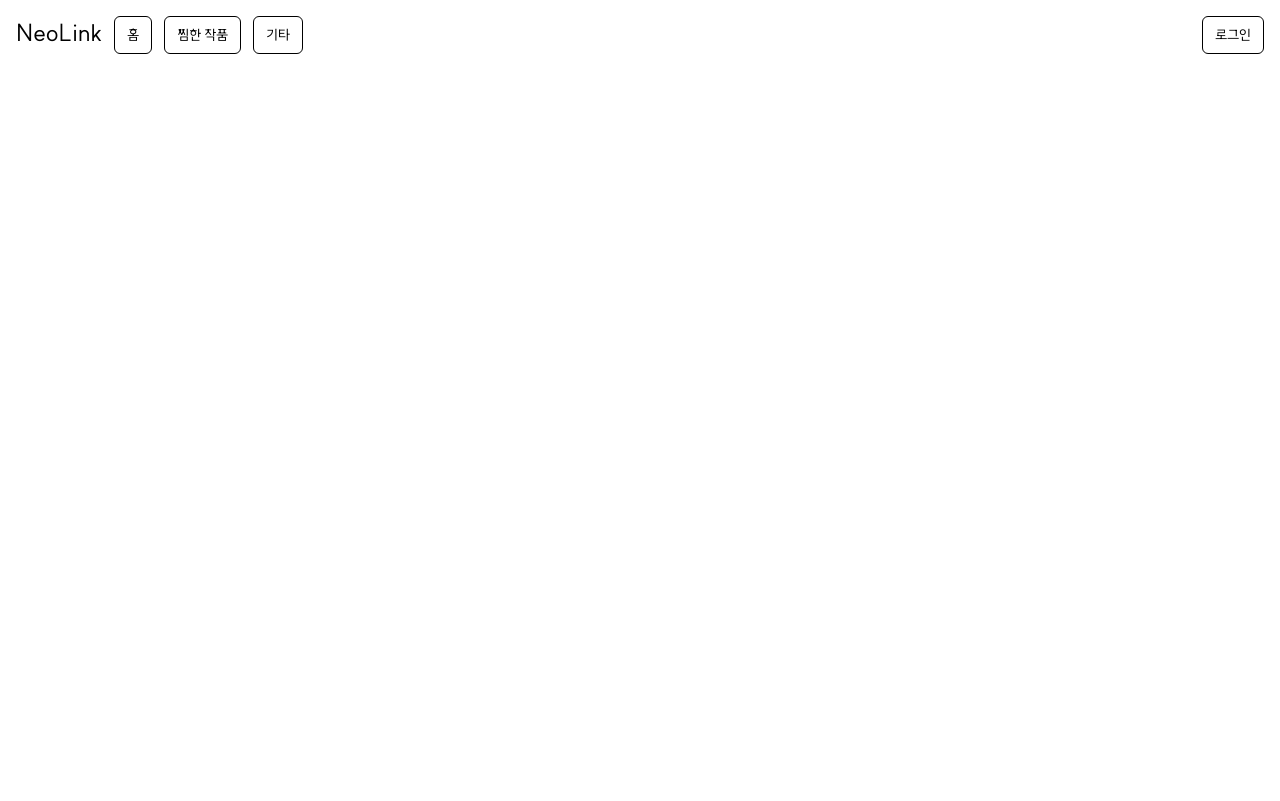
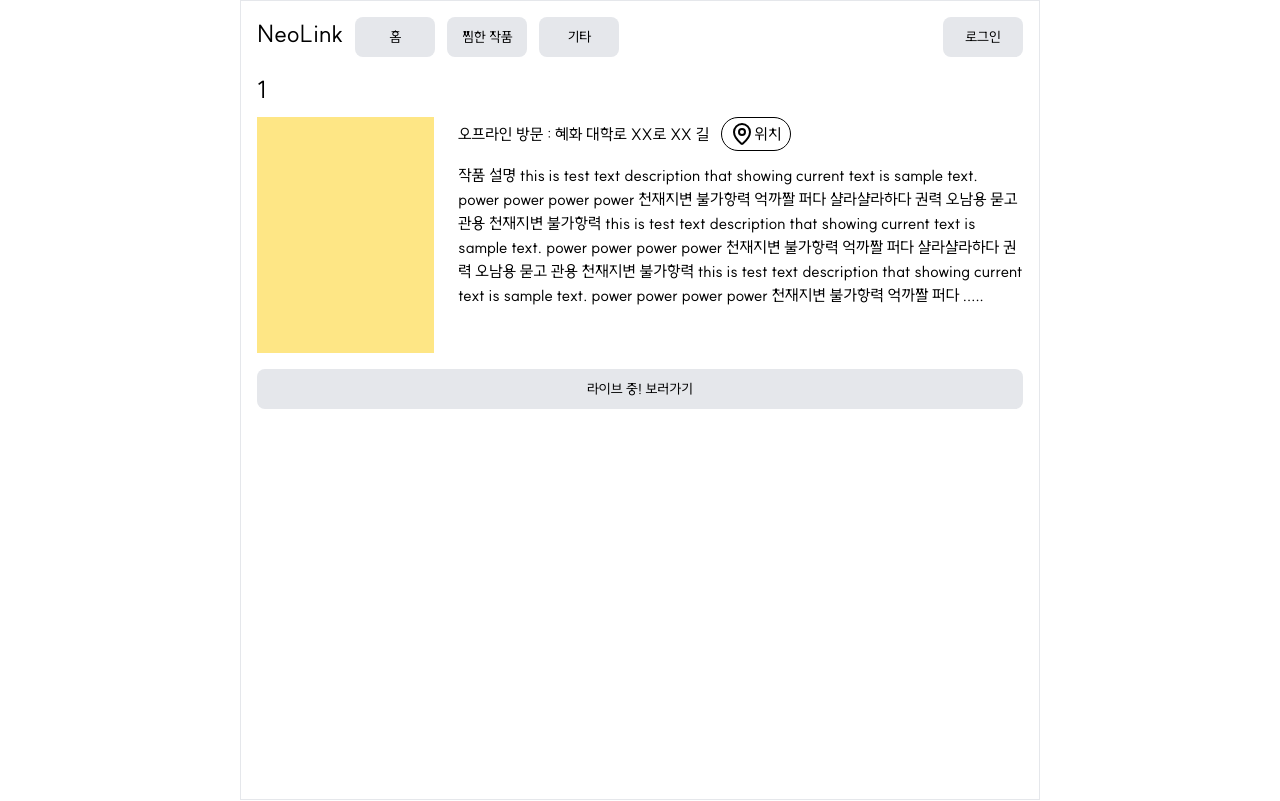
Before and after one commit to theDizzt/neolink-webapp, a Next.js app: page /home/play/1 in a window 1280 px wide. Built offline with nearby package versions, Linux system fonts and the light colour scheme.

Commit message:
feat: add detail card of play

```diff
--- a/app/globals.css
+++ b/app/globals.css
@@ -27,8 +27,6 @@
 }
 
 body {
-  background: var(--background);
-  color: var(--foreground);
   font-family:
     SUITE Variable,
     Arial,
--- a/app/home/play/[uid]/page.tsx
+++ b/app/home/play/[uid]/page.tsx
@@ -1,10 +1,40 @@
+import { BaseButton } from '@/components/button/base-button';
 import { Header } from '@/components/header';
+import { LocationEdit, MapPin } from 'lucide-react';
 
 // 여기 작업
-const PlayDetailPage = () => {
+const PlayDetailPage = ({ params }: { params: { uid: string } }) => {
   return (
-    <div>
+    <div className="flex h-dvh w-full flex-col">
       <Header />
+      <div className="w-full px-4">
+        <div className="mb-3 flex flex-row justify-start">
+          <p className="text-2xl">{params.uid}</p>
+        </div>
+        <div className="mb-4 flex w-full flex-row">
+          <div className="mr-6 flex aspect-[240/320] w-[240px] bg-amber-200" />
+          <div className="flex w-full flex-col">
+            <div className="mb-3 flex flex-row items-center justify-start gap-3">
+              <p>오프라인 방문 : 혜화 대학로 XX로 XX 길</p>
+              <div className="flex flex-row rounded-full border border-black px-2 py-1">
+                <MapPin className="h-6 w-6" />
+                <p className="text-base">위치</p>
+              </div>
+            </div>
+            <p>
+              작품 설명 this is test text description that showing current text
+              is sample text. power power power power 천재지변 불가항력 억까짤
+              퍼다 샬라샬라하다 권력 오남용 묻고 관용 천재지변 불가항력 this is
+              test text description that showing current text is sample text.
+              power power power power 천재지변 불가항력 억까짤 퍼다 샬라샬라하다
+              권력 오남용 묻고 관용 천재지변 불가항력 this is test text
+              description that showing current text is sample text. power power
+              power power 천재지변 불가항력 억까짤 퍼다 .....
+            </p>
+          </div>
+        </div>
+        <BaseButton title={'라이브 중! 보러가기'} className={'w-full'} />
+      </div>
     </div>
   );
 };
--- a/app/layout.tsx
+++ b/app/layout.tsx
@@ -25,9 +25,11 @@ export default function RootLayout({
   return (
     <html lang="en">
       <body
-        className={`h-full w-full ${geistSans.variable} ${geistMono.variable} antialiased`}
+        className={`h-dvh w-full ${geistSans.variable} ${geistMono.variable} flex flex-row justify-center bg-white antialiased`}
       >
-        {children}
+        <div className="flex h-full w-full max-w-[800px] border border-gray-200">
+          {children}
+        </div>
       </body>
     </html>
   );
--- a/components/button/base-button.tsx
+++ b/components/button/base-button.tsx
@@ -1,6 +1,19 @@
-export const BaseButton = ({ title }: { title: String }) => {
+import { cn } from '@/lib/utils';
+
+export const BaseButton = ({
+  title,
+  className,
+}: {
+  title: String;
+  className?: String;
+}) => {
   return (
-    <div className="shrink-0 rounded-md border border-black px-3 py-2">
+    <div
+      className={cn(
+        'flex h-10 w-20 items-center justify-center rounded-lg bg-gray-200',
+        className,
+      )}
+    >
       <p className="shrink-0 text-sm text-black">{title}</p>
     </div>
   );
--- /dev/null
+++ b/lib/utils.ts
@@ -0,0 +1,43 @@
+import { type ClassValue, clsx } from 'clsx';
+import { twMerge } from 'tailwind-merge';
+
+export function cn(...inputs: ClassValue[]) {
+  return twMerge(clsx(inputs));
+}
+
+// isMobile
+export const isMobile = () => {
+  if (typeof window !== 'undefined') {
+    return /iPhone|iPad|iPod|Android/i.test(window.navigator.userAgent);
+  }
+  return false;
+};
+
+export const isiOS = () => {
+  if (typeof window !== 'undefined') {
+    return /iPhone|iPad|iPod/i.test(window.navigator.userAgent);
+  }
+  return false;
+};
+export const isAndroid = () => {
+  if (typeof window !== 'undefined') {
+    return /Android/i.test(window.navigator.userAgent);
+  }
+  return false;
+};
+
+export const share = async (url?: string, title?: string, text?: string) => {
+  // TODO: default title and text for share
+
+  const shareUrl =
+    url === undefined && typeof window !== 'undefined'
+      ? window.location.href
+      : url;
+  if (typeof navigator !== 'undefined' && shareUrl !== undefined) {
+    navigator.share({
+      title: title,
+      text: text,
+      url: shareUrl,
+    });
+  }
+};
--- a/package.json
+++ b/package.json
@@ -9,12 +9,14 @@
     "build": "next build"
   },
   "dependencies": {
+    "clsx": "^2.1.1",
     "lucide-react": "^0.511.0",
     "next": "15.3.1",
     "postcss": "^8.5.3",
     "prettier-plugin-tailwindcss": "^0.6.11",
     "react": "^19.0.0",
-    "react-dom": "^19.0.0"
+    "react-dom": "^19.0.0",
+    "tailwind-merge": "^3.3.0"
   },
   "devDependencies": {
     "@eslint/eslintrc": "^3",
```
Also changed, not shown: 1 other file (tests, documents, lock files or other folders).
